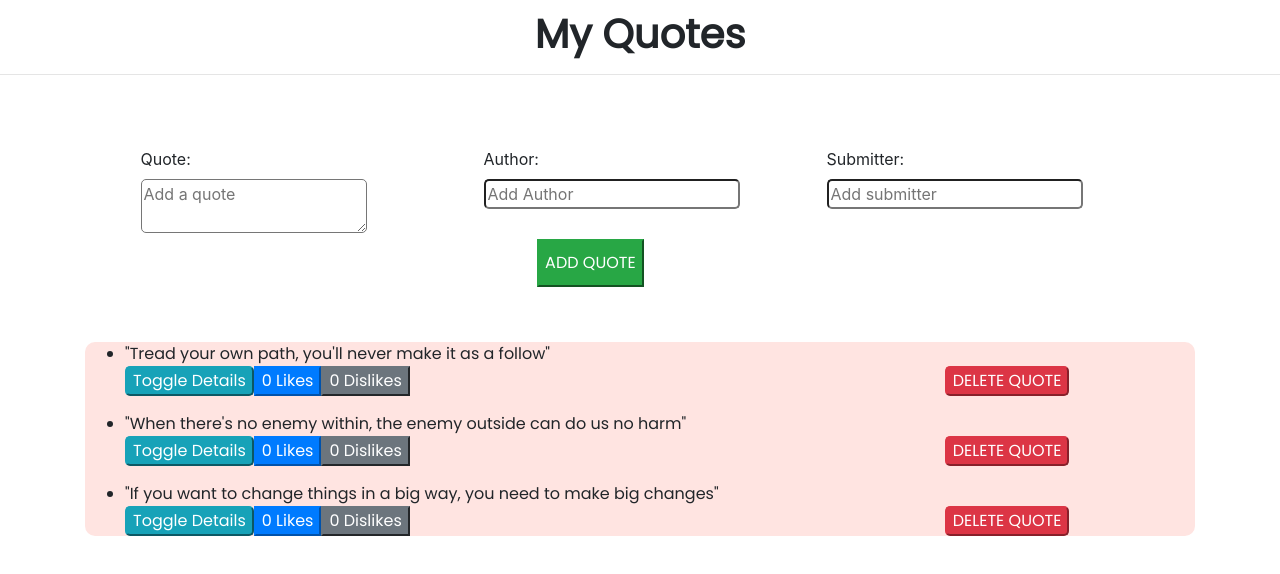
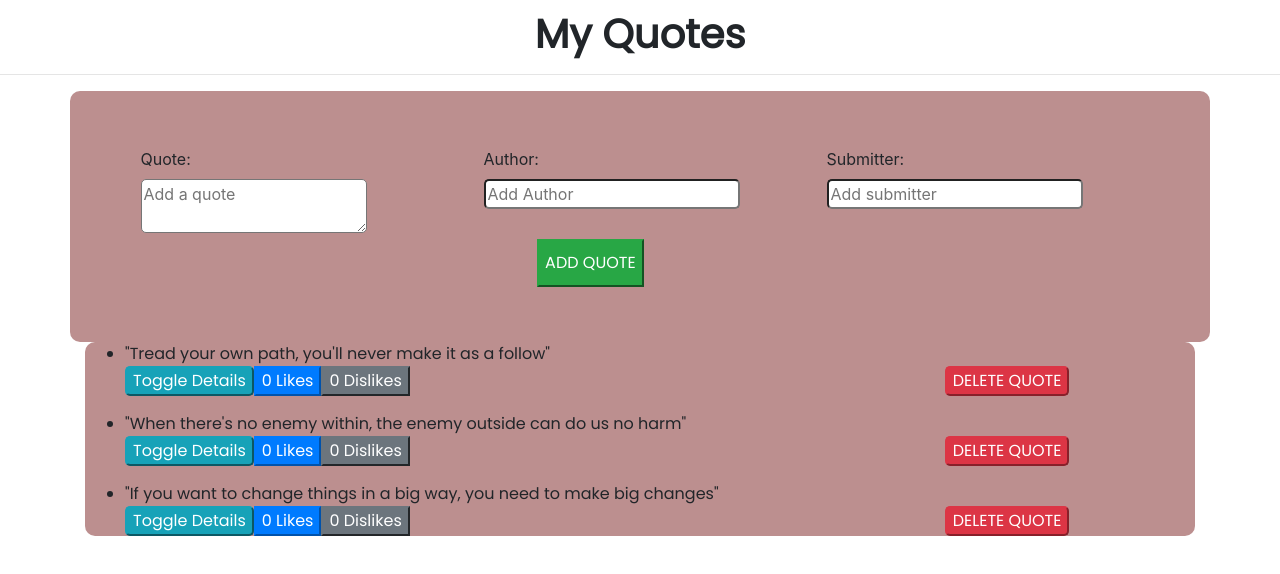
Before and after one commit to waheedmusa/quotes, an Angular app: page / in a window 1280 px wide. Shown: the top 574 px of the page. Built offline with nearby package versions, Linux system fonts and the light colour scheme.

Commit message:
color added

```diff
--- a/src/app/quote/quote.component.css
+++ b/src/app/quote/quote.component.css
@@ -6,7 +6,7 @@
     font-family: 'Poppins', sans-serif;
 }
 .firstRow{
-    background-color: white;
+    background-color:#BC8F8F;
     padding: 5%;
     border-radius: 10px;
 }
@@ -28,7 +28,7 @@
     font-family: 'Poppins', sans-serif;
 }
 .secRow{
-    background-color: mistyrose;
+    background-color: #BC8F8F;
     border-radius: 10px;
     font-family: 'Poppins', sans-serif;
 }
```
